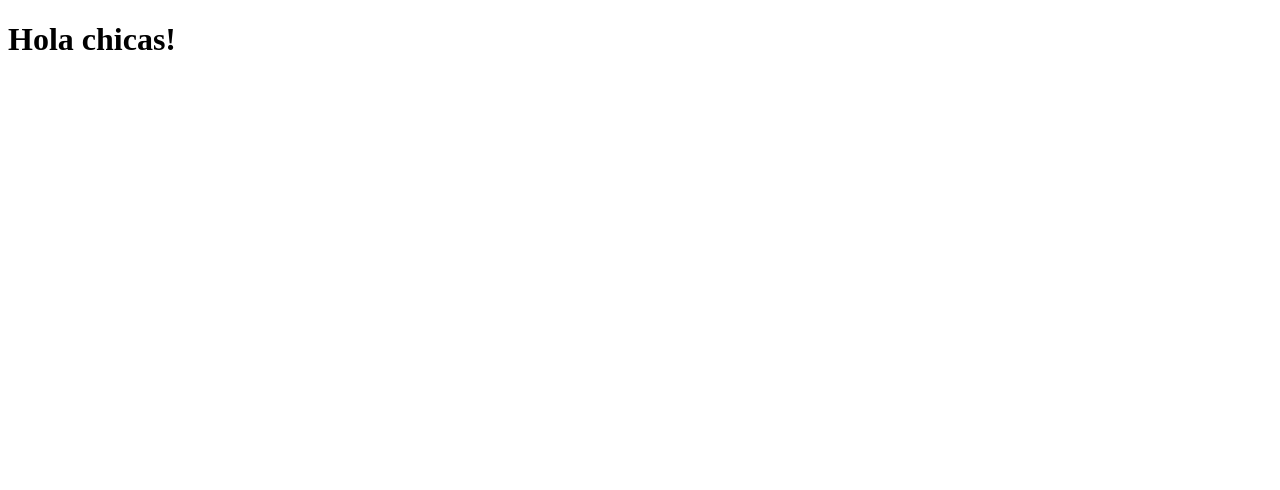
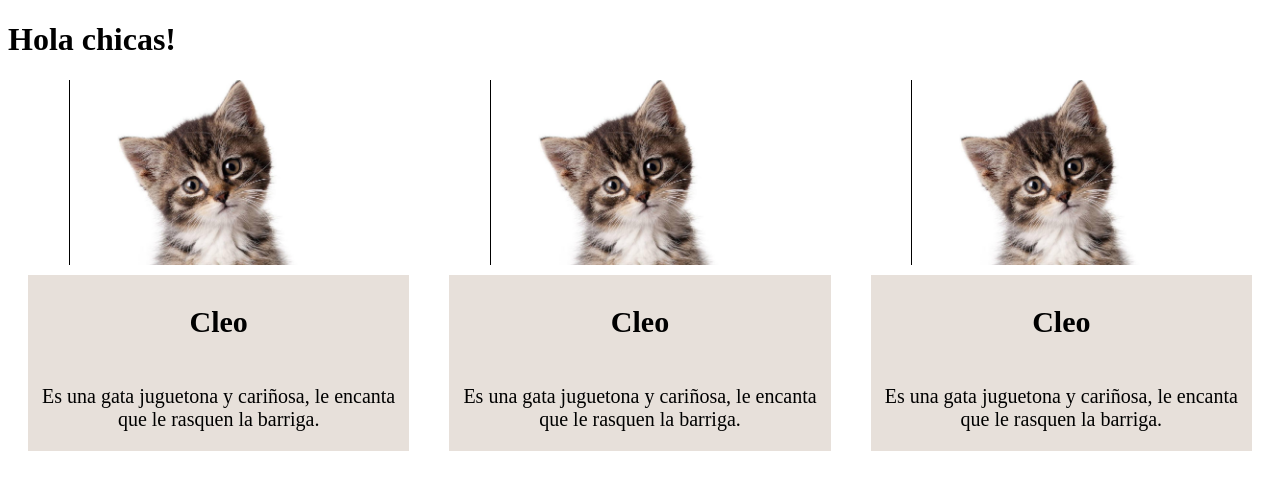
Before and after one commit to nati-Bel/bootcamp-meetup-Intro_React, a React (Vite) app: page / in a window 1280 px wide. Shown: the top 490 px of the page. Built offline with nearby package versions, Linux system fonts and the light colour scheme.

Commit message:
AnimalCard created

```diff
--- a/src/App.jsx
+++ b/src/App.jsx
@@ -1,9 +1,20 @@
 import './App.css'
+import AnimalCard from './components/atoms/animalCard/AnimalCard';
+import Gatete from './assets/images/gatete.jpg';
+import './components/atoms/animalCard/animalCard.css'
 
 function App() {
 
   return (
+    <>
     <h1>Hola chicas!</h1>
+
+   <div className='ac-ctss'>
+    <AnimalCard image={Gatete} title="Cleo"  description="Es una gata juguetona y cariñosa, le encanta que le rasquen la barriga." />
+    <AnimalCard image={Gatete} title="Cleo"  description="Es una gata juguetona y cariñosa, le encanta que le rasquen la barriga." />
+    <AnimalCard image={Gatete} title="Cleo"  description="Es una gata juguetona y cariñosa, le encanta que le rasquen la barriga." />
+    </div>
+    </>
   )
 }
 
--- /dev/null
+++ b/src/components/atoms/animalCard/AnimalCard.jsx
@@ -0,0 +1,17 @@
+import React from 'react';
+import './animalCard.css';
+
+function AnimalCard(props) {
+    return (
+      <div className="aC-cardContainer">
+        <img class='aC-img'src={props.image} alt={props.title} />
+        <div className="ac-cardText">
+          <h3>{props.title}</h3>
+          <p>{props.description}</p>
+        </div>
+      </div>
+    );
+  }
+
+
+export default AnimalCard
--- /dev/null
+++ b/src/components/atoms/animalCard/animalCard.css
@@ -0,0 +1,44 @@
+.aC-cardContainer {
+    display: flex;
+    flex-direction: column;
+    align-items: center;
+    margin-left: 20px;
+    margin-right: 20px;
+    border-radius: 8px;
+
+}
+
+.aC-cardContainer h3{
+    padding-bottom: 1rem;
+    font-family: Urbanist;
+    font-size: 1.875rem;
+    font-style: normal;
+    font-weight: 900;
+}
+
+.aC-img {
+    width: 100%;
+    max-width: 300px;
+    margin-bottom: 10px;
+}
+
+.ac-cardText {
+    text-align: center;
+
+    background-color: #e7e0da;
+
+    text-align: center;
+    width: 100%;
+    margin-bottom: 10px;
+    color: #000;
+    font-family: Urbanist;
+    font-size: 1.25rem;
+    font-style: normal;
+    font-weight: 400;
+    line-height: normal;
+}
+
+    .ac-ctss {
+    display: flex;
+    flex-direction: row;
+}
```
Also changed, not shown: src/assets/images/Gatete.jpg (added).
